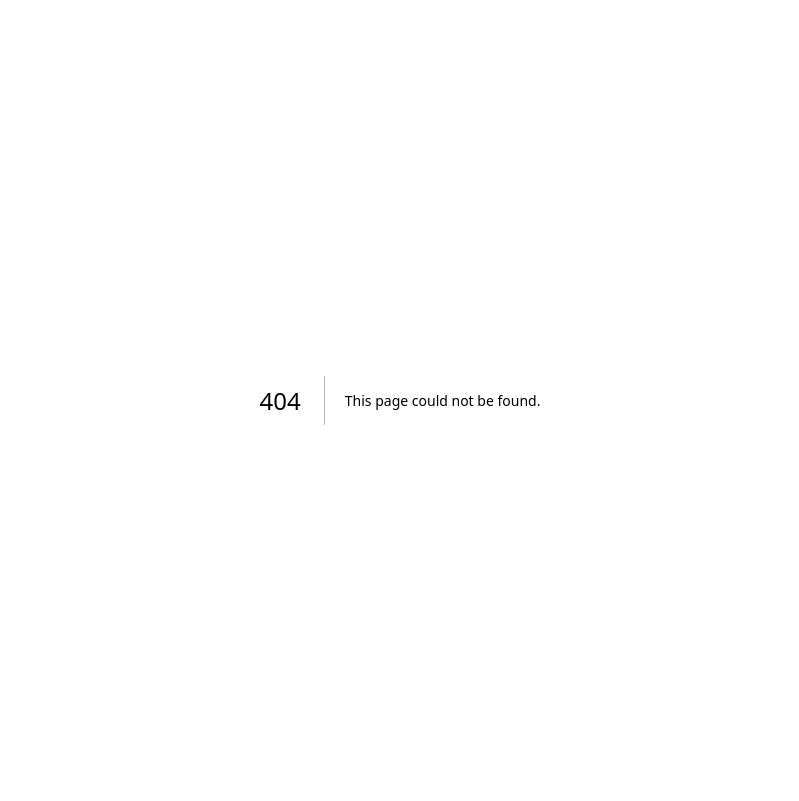
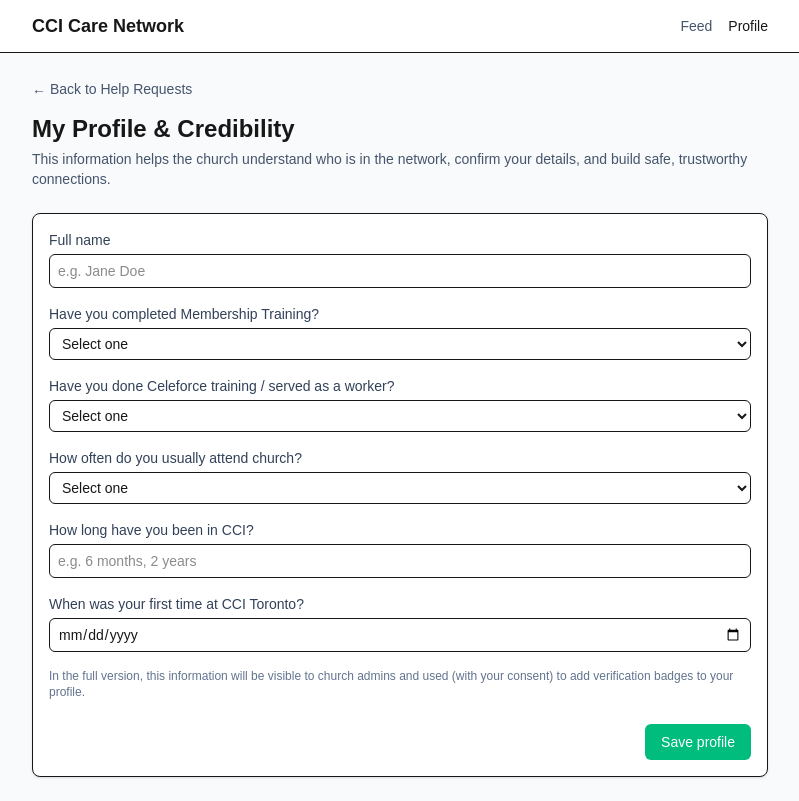
Before and after one commit to DavidAjose7559/cci-care, a Next.js app: page /profile in a window 1280 px wide. Before the commit this address had no page. Shown: the whole page, without its empty margins (240-1039 px from the left). Built offline with nearby package versions, Linux system fonts and the light colour scheme.

Commit message:
Add profile page with credibility questions

```diff
--- a/src/app/page.js
+++ b/src/app/page.js
@@ -42,12 +42,21 @@
           <div className="font-semibold text-lg">
             CCI Care Network
           </div>
-          <nav className="flex gap-4 text-sm">
-            <a href="#" className="font-medium">Feed</a>
-            <a href="#" className="text-slate-600">My Requests</a>
-            <a href="#" className="text-slate-600">Profile</a>
-            <a href="#" className="text-slate-600">Admin</a>
-          </nav>
+	<nav className="flex gap-4 text-sm">
+  		<Link href="/" className="font-medium">
+    			Feed
+  		</Link>
+  		<a href="#" className="text-slate-600">
+    			My Requests
+  		</a>
+  		<Link href="/profile" className="text-slate-600 hover:underline">
+    			Profile
+  		</Link>
+  		<a href="#" className="text-slate-600">
+    			Admin
+  		</a>
+	</nav>
+
         </div>
       </header>
 
--- /dev/null
+++ b/src/app/profile/page.js
@@ -0,0 +1,224 @@
+"use client";
+
+import Link from "next/link";
+import { useState, useEffect } from "react";
+
+export default function ProfilePage() {
+  const [formValues, setFormValues] = useState({
+    fullName: "",
+    membershipTraining: "",
+    celeforceTraining: "",
+    attendance: "",
+    howLong: "",
+    firstTime: "",
+  });
+  const [isSaving, setIsSaving] = useState(false);
+  const [savedMessage, setSavedMessage] = useState("");
+
+  // Load demo data from localStorage (so it feels a bit persistent)
+  useEffect(() => {
+    if (typeof window === "undefined") return;
+    const stored = window.localStorage.getItem("cci-profile");
+    if (stored) {
+      try {
+        setFormValues(JSON.parse(stored));
+      } catch {}
+    }
+  }, []);
+
+  function handleChange(e) {
+    const { name, value } = e.target;
+    setFormValues((prev) => ({
+      ...prev,
+      [name]: value,
+    }));
+  }
+
+  function handleSubmit(e) {
+    e.preventDefault();
+    setIsSaving(true);
+
+    // In the real app this will go to the server.
+    // For demo, we'll store it in localStorage.
+    if (typeof window !== "undefined") {
+      window.localStorage.setItem("cci-profile", JSON.stringify(formValues));
+    }
+
+    setTimeout(() => {
+      setIsSaving(false);
+      setSavedMessage("Profile saved (demo). In the real app, this will be sent to church admins for review.");
+      setTimeout(() => setSavedMessage(""), 4000);
+    }, 400);
+  }
+
+  return (
+    <div className="min-h-screen bg-slate-50">
+      {/* Top Bar */}
+      <header className="w-full border-b bg-white">
+        <div className="mx-auto max-w-3xl flex items-center justify-between px-4 py-3">
+          <div className="font-semibold text-lg">
+            CCI Care Network
+          </div>
+          <nav className="flex gap-4 text-sm">
+            <Link href="/" className="text-slate-600 hover:underline">
+              Feed
+            </Link>
+            <span className="font-medium">Profile</span>
+          </nav>
+        </div>
+      </header>
+
+      {/* Content */}
+      <main className="mx-auto max-w-3xl px-4 py-6">
+        <Link
+          href="/"
+          className="text-sm text-slate-600 hover:underline"
+        >
+          ← Back to Help Requests
+        </Link>
+
+        <h1 className="mt-3 text-2xl font-semibold">
+          My Profile & Credibility
+        </h1>
+        <p className="mt-1 text-sm text-slate-600">
+          This information helps the church understand who is in the network,
+          confirm your details, and build safe, trustworthy connections.
+        </p>
+
+        <form
+          onSubmit={handleSubmit}
+          className="mt-6 space-y-4 rounded-lg border bg-white p-4 shadow-sm"
+        >
+          {/* Full name */}
+          <div>
+            <label className="block text-sm font-medium text-slate-700 mb-1">
+              Full name
+            </label>
+            <input
+              type="text"
+              name="fullName"
+              required
+              value={formValues.fullName}
+              onChange={handleChange}
+              placeholder="e.g. Jane Doe"
+              className="w-full rounded-md border px-2 py-1.5 text-sm"
+            />
+          </div>
+
+          {/* Membership training */}
+          <div>
+            <label className="block text-sm font-medium text-slate-700 mb-1">
+              Have you completed Membership Training?
+            </label>
+            <select
+              name="membershipTraining"
+              required
+              value={formValues.membershipTraining}
+              onChange={handleChange}
+              className="w-full rounded-md border px-2 py-1.5 text-sm"
+            >
+              <option value="">Select one</option>
+              <option value="Yes">Yes</option>
+              <option value="In progress">In progress</option>
+              <option value="No">Not yet</option>
+            </select>
+          </div>
+
+          {/* Celeforce training */}
+          <div>
+            <label className="block text-sm font-medium text-slate-700 mb-1">
+              Have you done Celeforce training / served as a worker?
+            </label>
+            <select
+              name="celeforceTraining"
+              required
+              value={formValues.celeforceTraining}
+              onChange={handleChange}
+              className="w-full rounded-md border px-2 py-1.5 text-sm"
+            >
+              <option value="">Select one</option>
+              <option value="Yes">Yes</option>
+              <option value="In progress">In progress</option>
+              <option value="No">No</option>
+            </select>
+          </div>
+
+          {/* Attendance */}
+          <div>
+            <label className="block text-sm font-medium text-slate-700 mb-1">
+              How often do you usually attend church?
+            </label>
+            <select
+              name="attendance"
+              required
+              value={formValues.attendance}
+              onChange={handleChange}
+              className="w-full rounded-md border px-2 py-1.5 text-sm"
+            >
+              <option value="">Select one</option>
+              <option value="Weekly">Weekly</option>
+              <option value="Bi-weekly">Bi-weekly</option>
+              <option value="Monthly">About once a month</option>
+              <option value="Occasional">
+                Here and there (can go a month without showing up)
+              </option>
+            </select>
+          </div>
+
+          {/* How long in CCI */}
+          <div>
+            <label className="block text-sm font-medium text-slate-700 mb-1">
+              How long have you been in CCI?
+            </label>
+            <input
+              type="text"
+              name="howLong"
+              required
+              value={formValues.howLong}
+              onChange={handleChange}
+              placeholder="e.g. 6 months, 2 years"
+              className="w-full rounded-md border px-2 py-1.5 text-sm"
+            />
+          </div>
+
+          {/* First time at CCI Toronto */}
+          <div>
+            <label className="block text-sm font-medium text-slate-700 mb-1">
+              When was your first time at CCI Toronto?
+            </label>
+            <input
+              type="date"
+              name="firstTime"
+              value={formValues.firstTime}
+              onChange={handleChange}
+              className="w-full rounded-md border px-2 py-1.5 text-sm"
+            />
+          </div>
+
+          {/* Info text */}
+          <p className="text-xs text-slate-500">
+            In the full version, this information will be visible to church admins
+            and used (with your consent) to add verification badges to your profile.
+          </p>
+
+          {/* Submit */}
+          <div className="pt-2 flex justify-end">
+            <button
+              type="submit"
+              disabled={isSaving}
+              className="rounded-md px-4 py-2 text-sm font-medium bg-emerald-500 text-white hover:bg-emerald-600 disabled:opacity-60"
+            >
+              {isSaving ? "Saving..." : "Save profile"}
+            </button>
+          </div>
+
+          {savedMessage && (
+            <p className="mt-2 text-xs text-emerald-700">
+              {savedMessage}
+            </p>
+          )}
+        </form>
+      </main>
+    </div>
+  );
+}
```
